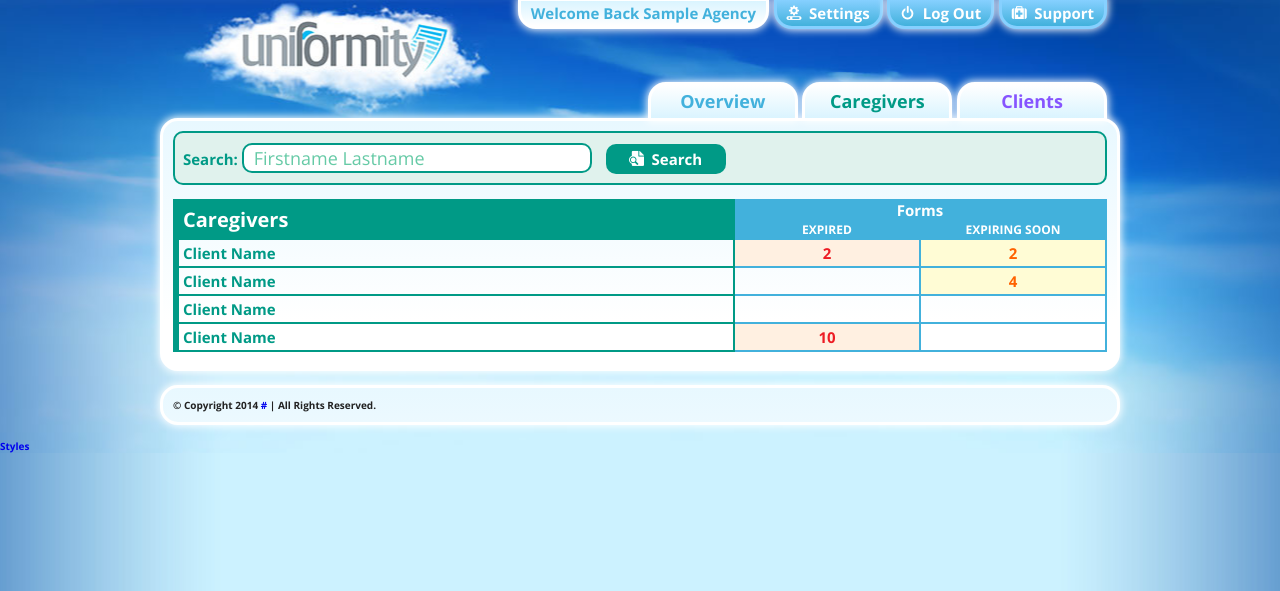
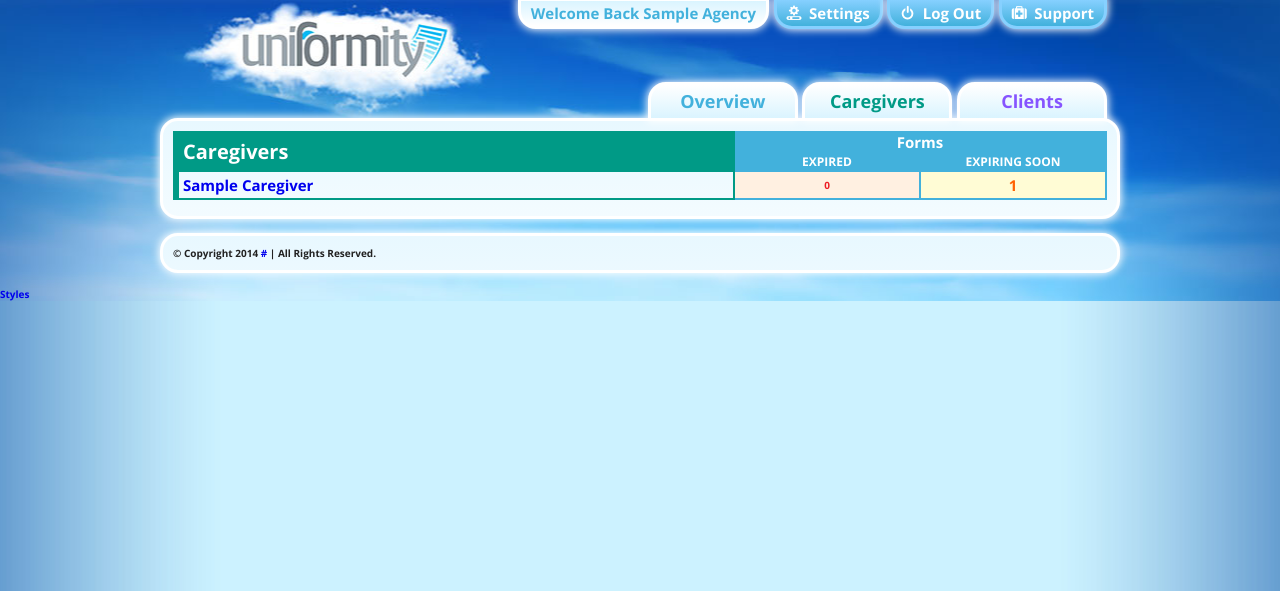
Before and after one commit to roberttstephens/not_uniformity, a Flask app: page /caregivers in a window 1280 px wide. Shown: the top 591 px of the page. Run offline with Flask 2, Linux system fonts and the light colour scheme; a user stored in the database is signed in; tables that the repository leaves empty hold one stand-in row (values such as "Sample post"); style sheets or scripts are compiled from the project's sources; some libraries are stand-ins or nearby versions.

Commit message:
Replacing most hardcoded items.

```diff
--- a/app/templates/role_index.html
+++ b/app/templates/role_index.html
@@ -1,20 +1,8 @@
 {% extends "base.html" %}
-
+{% block title %}{{ role|capitalize }}s{% endblock %}
 {% block content %}
 {% include 'flash.html' %}
 <section class="container">
-    <div class="box {{ role }}-light">
-        <form>
-            <fieldset class="search-form">
-                <p>
-                    <label for="search">Search:</label>
-                    <input type="search" id="input-search" name="search" placeholder="Firstname Lastname" autofocus required/>
-                    <button><i class="icon-preview"> </i>search</button>
-                </p>
-            </fieldset>
-        </form>
-    </div>
-    <br />
     <table class="list {{ role }}-light">
         <thead>
             <tr>
@@ -27,33 +15,19 @@
             </tr>
         </thead>
         <tbody >
-            <tr>
-                <!--
-                TODO
-                for each expired and expiring-soon column
-                check if the td is empty. If not, add a class of 'red-cell'
-                or 'yellow-cell'.
-                -->
-		<!-- TODO remove the above todo -->
-                <td><p>Client Name</p></td>
-                <td class="service-bdr expired"><p>2</p></td>
-                <td class="service-bdr expiring-soon"><p>2</p></td>
-            </tr>
-            <tr>
-                <td><p>Client Name</p></td>
-                <td class="service-bdr expired"></td>
-                <td class="service-bdr expiring-soon"><p>4</p></td>
-            </tr>
-            <tr>
-                <td><p>Client Name</p></td>
-                <td class="service-bdr expired"></td>
-                <td class="service-bdr expiring-soon"></td>
-            </tr>
-            <tr>
-                <td><p>Client Name</p></td>
-                <td class="service-bdr expired"><p>10</p></td>
-                <td class="service-bdr expiring-soon"></td>
-            </tr>
+            {% for item in items %}
+                <tr>
+                    {% if role == 'caregiver' %}
+                        <td><p><a href="{{ url_for('caregiver', id=item.id)}}">{{ item.name }}</a></p></td>
+                        <td class="service-bdr expired">{{item.expired}}</td>
+                        <td class="service-bdr expiring-soon"><p>{{item.expiring_soon}}</p></td>
+                    {% else %}
+                        <td><p><a href="{{ url_for('client', id=item.id)}}">{{ item.name }}</a></p></td>
+                        <td class="service-bdr expired"></td>
+                        <td class="service-bdr expiring-soon"><p>4</p></td>
+                    {% endif %}
+                </tr>
+            {% endfor %}
         </tbody>
     </table>
 </section>
```
